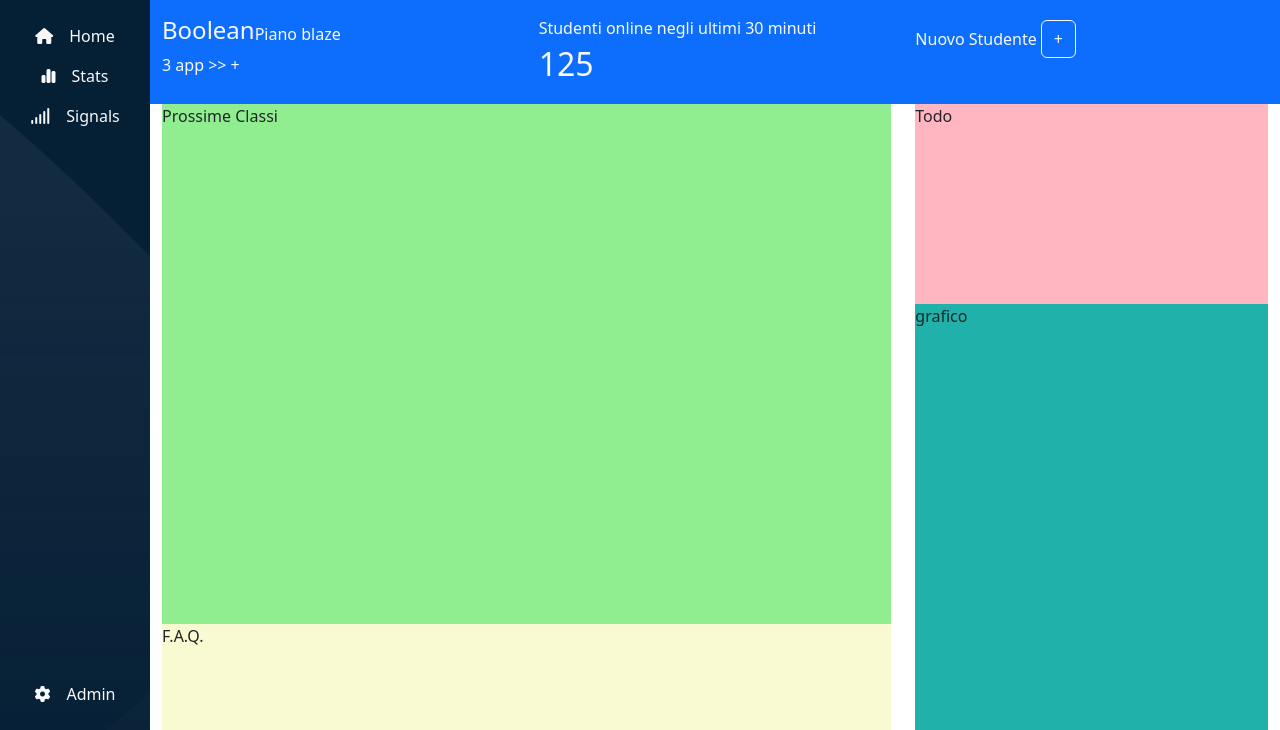
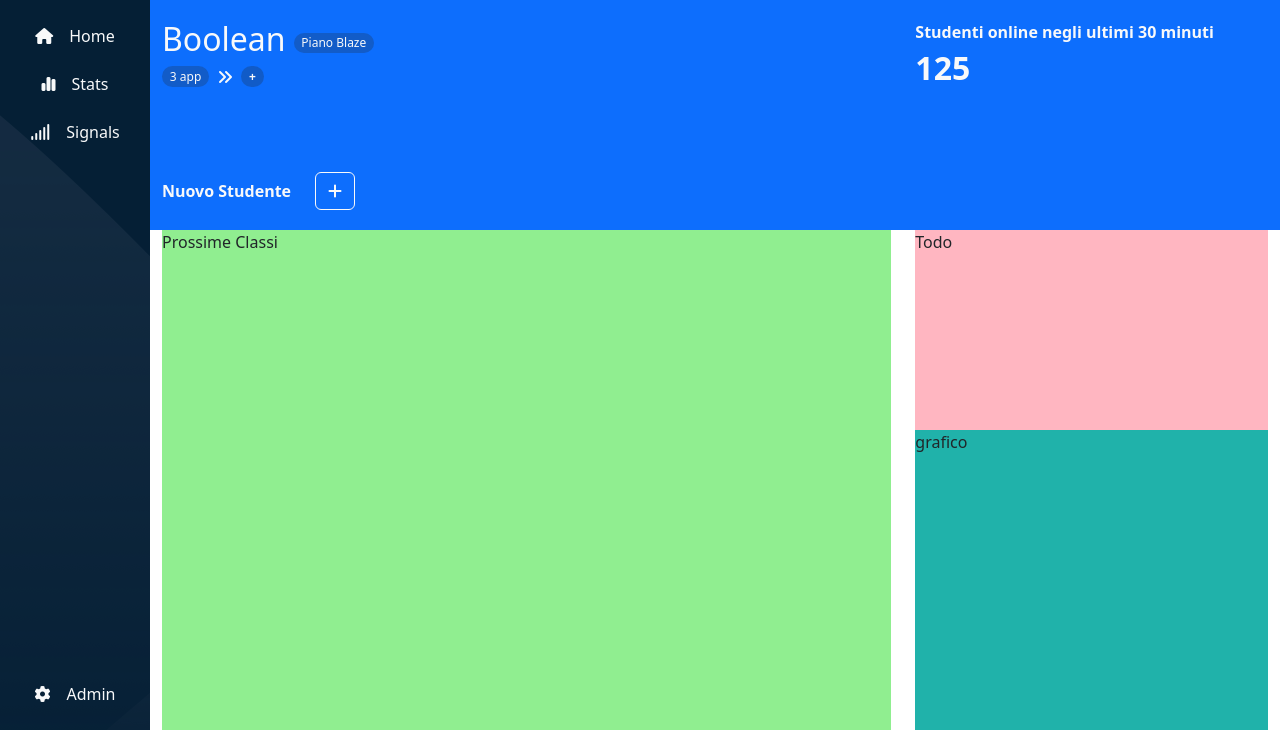
Before and after one commit to lorenzo-neri/html-css-bootstrap-dashboard, a plain HTML site: page index.html in a window 1280 px wide. Shown: the part 70-800 px from the top of the page. Drawn offline with nearby package versions, Linux system fonts and the light colour scheme.

```diff
--- a/index.html
+++ b/index.html
@@ -96,7 +96,7 @@
                 <div
                     class="container text-light d-flex flex-column justify-content-between">
                     <!-- sidebar top -->
-                    <div class="row g-3 pt-4 flex-column">
+                    <div class="row g-4 pt-4 flex-column">
                         <div
                             class="col-12 d-flex justify-content-center align-items-center gap-3">
                             <i class="fa-solid fa-home"></i>
@@ -133,27 +133,29 @@
                 <!-- #top -->
                 <div id="top" class="bg-primary text-light">
                     <div class="container py-3">
-                        <div class="row flex-column flex-md-row">
-                            <div class="col order-md-5">
-                                <div class="d-flex align-items-center">
-                                    <div class="text">Nuovo Studente</div>
-                                    <div class="btn text-light border-light m-1">+</div>
+                        <div class="row flex-wrap g-4 justify-content-between gap-lg-5">
+                            <div class="col-12 order-md-5 py-1 col-md-4">
+                                <div class="d-flex align-items-center gap-4">
+                                    <div class="fw-semibold">Nuovo Studente</div>
+                                    <div class="btn text-light border-light"><i class="fa-solid fa-plus"></i></div>
                                 </div>
                             </div>
-                            <div class="col">
-                                <div class="d-flex align-items-center">
-                                    <h4>Boolean</h4>
-                                    <div>Piano blaze</div>
+                            <div class="col-12 py-1 col-md-4">
+                                <div class="d-flex align-items-center gap-2">
+                                    <h4 class="fs-2">Boolean</h4>
+                                    <span class="badge rounded-pill bg-dark bg-opacity-25 text-light fw-medium">Piano Blaze</span>
                                 </div>
-                                <div class="d-flex align-items-center">
-                                    <div>3 app >> +</div>
+                                <div class="d-flex align-items-center gap-2">
+                                    <span class="badge rounded-pill bg-dark bg-opacity-25 text-light fw-medium">3 app</span>
+                                    <i class="fa-solid fa-angles-right"></i>
+                                    <span class="badge rounded-pill bg-dark bg-opacity-25 text-light fw-medium fw-bold">+</span>
                                 </div>
                             </div>
-                            <div class="col">
+                            <div class="col-12 py-1 col-md-4">
                                 <div class="d-flex flex-column">
-                                    <div class="text">Studenti online negli
+                                    <div class="fw-semibold">Studenti online negli
                                         ultimi 30 minuti</div>
-                                    <div id="student_number" class="fs-2">125</div>
+                                    <div id="student_number" class="fw-semibold fs-2">125</div>
                                 </div>
                             </div>
                         </div>
```
Also changed, not shown: 2 other files.
